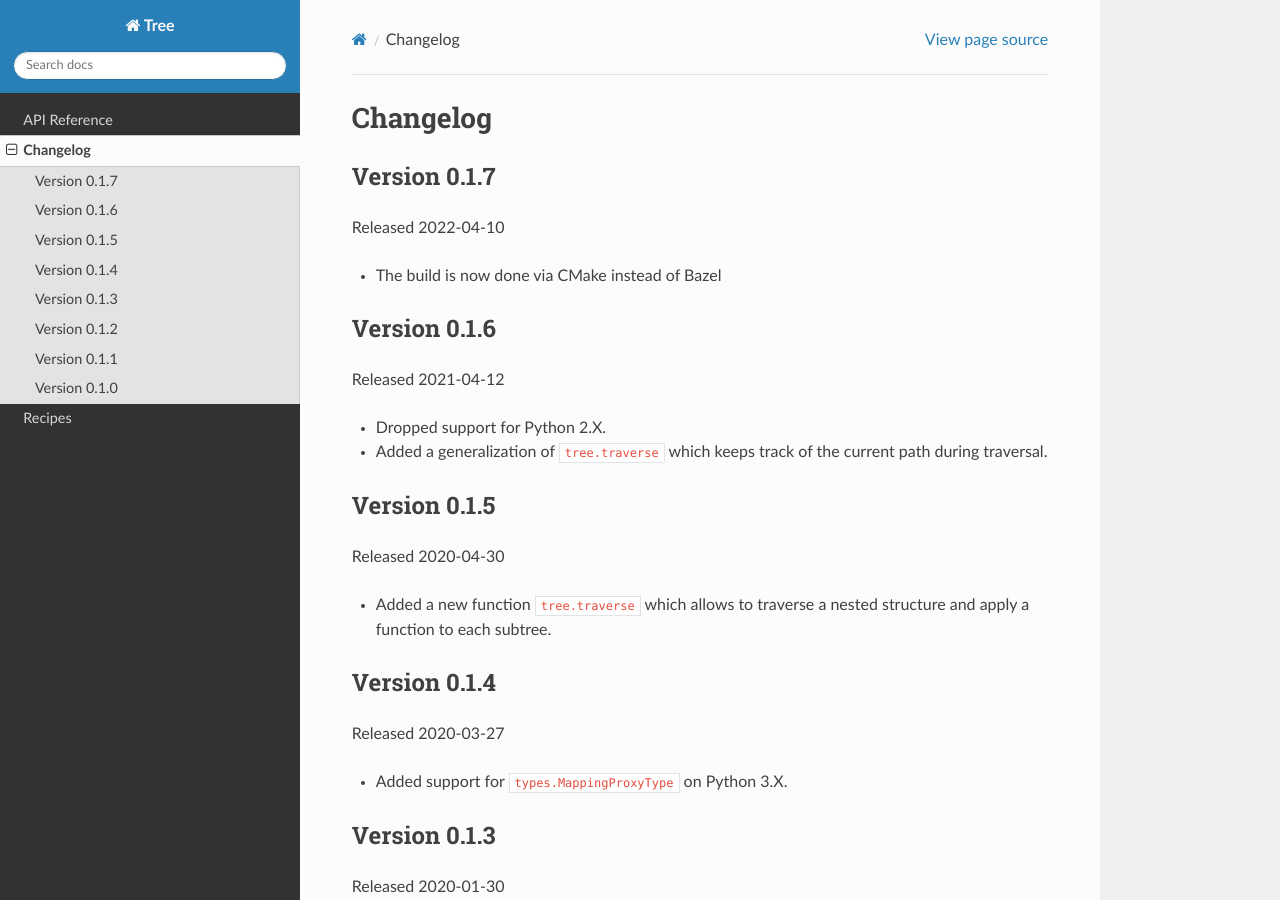
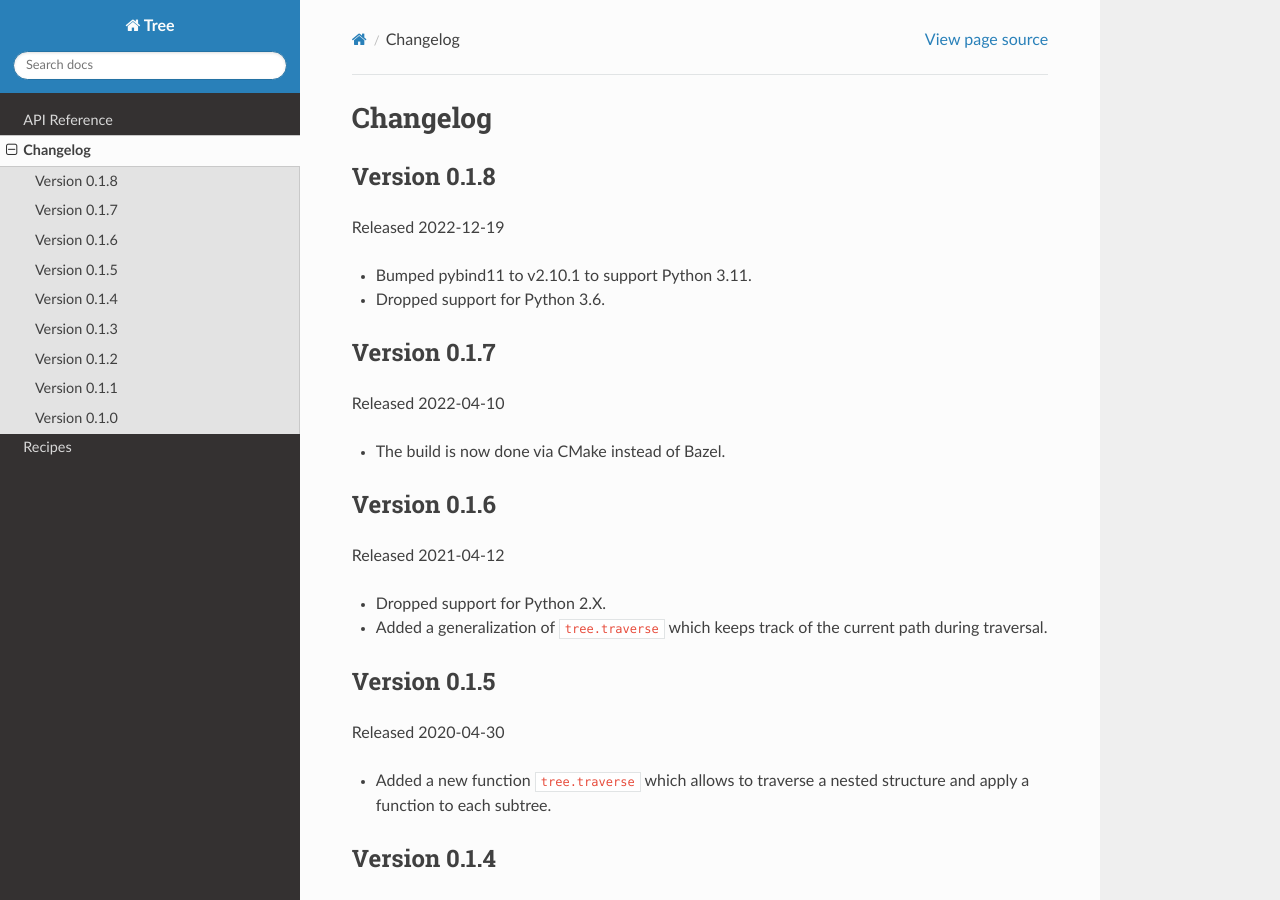
Before and after one commit to google-deepmind/tree, a Sphinx documentation site: the page built from docs/changes.rst, in a window 1280 px wide and 900 px high. Built offline with Sphinx 7.4.7 and the Read the Docs theme 2.0.0, drawn with Linux system fonts in a browser that asks for light colours.

Commit message:
Release 0.1.8
PiperOrigin-RevId: 496186639

```diff
--- a/docs/changes.rst
+++ b/docs/changes.rst
@@ -1,13 +1,21 @@
 #########
 Changelog
 #########
+
+Version 0.1.8
+=============
+
+Released 2022-12-19
+
+* Bumped pybind11 to v2.10.1 to support Python 3.11.
+* Dropped support for Python 3.6.
 
 Version 0.1.7
 =============
 
 Released 2022-04-10
 
-* The build is now done via CMake instead of Bazel
+* The build is now done via CMake instead of Bazel.
 
 Version 0.1.6
 =============
--- a/tree/__init__.py
+++ b/tree/__init__.py
@@ -59,7 +59,7 @@ __all__ = [
     "MAP_TO_NONE",
 ]
 
-__version__ = "0.1.7"
+__version__ = "0.1.8"
 
 # Note: this is *not* the same as `six.string_types`, which in Python3 is just
 #       `(str,)` (i.e. it does not include byte strings).
```
